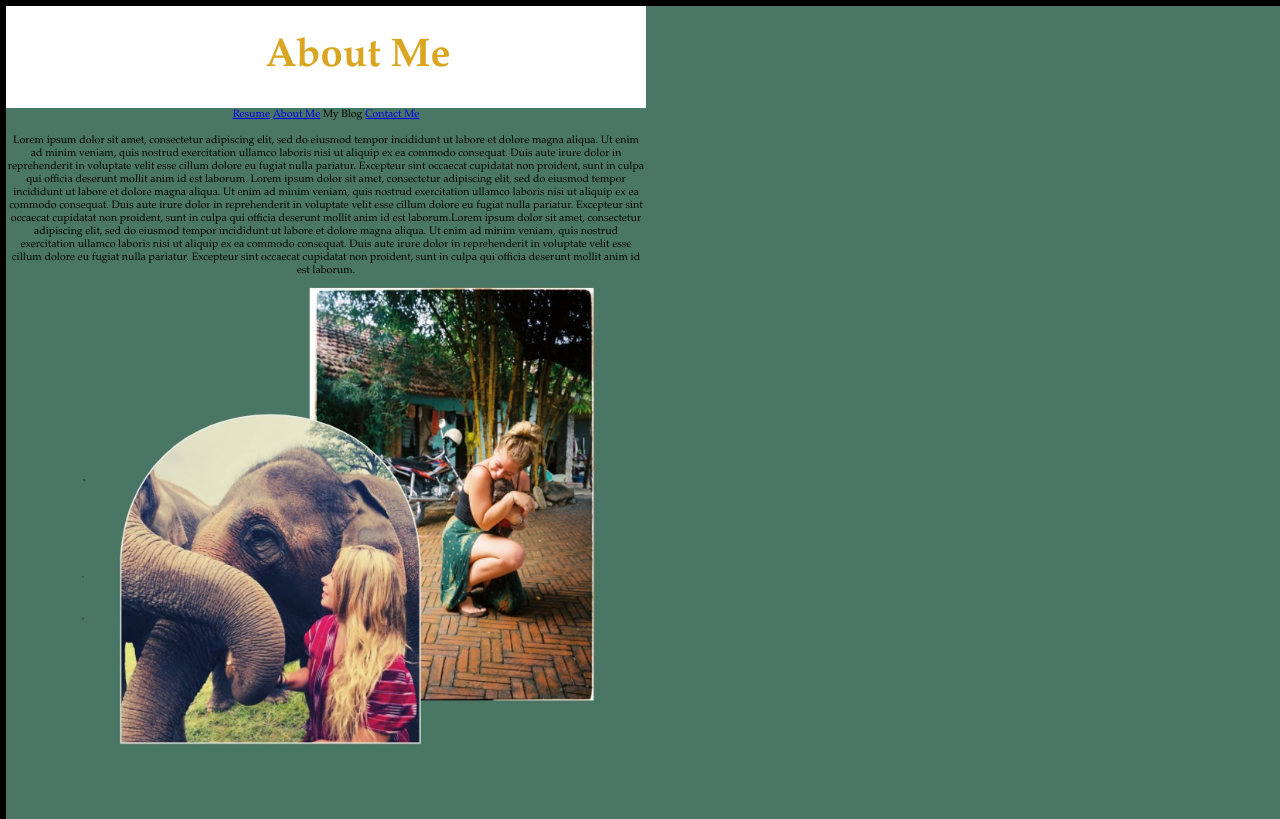
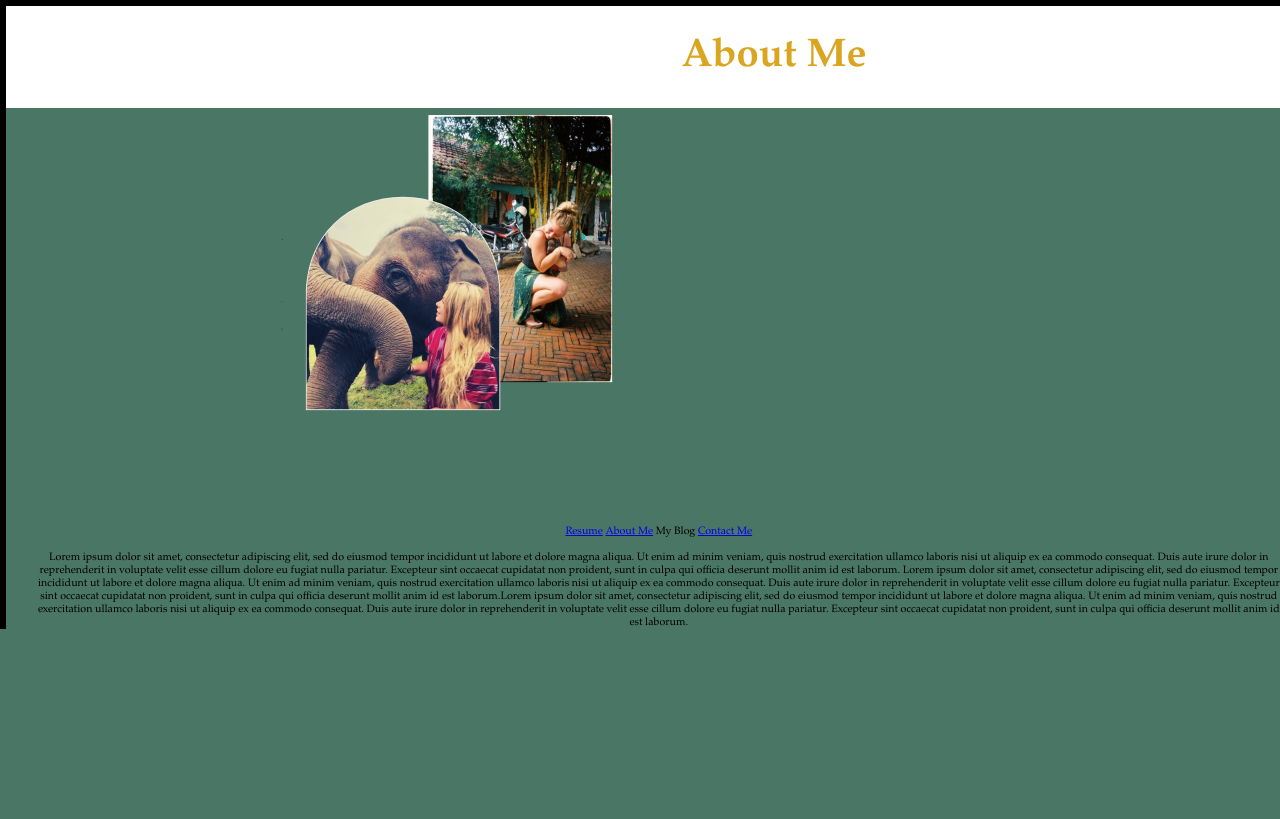
Before and after one commit to hollyLGru/ACA_web101_Holly_Grudovich, a plain HTML site: page aboutMe/index.html in a window 1280 px wide. Drawn offline with Linux system fonts and the light colour scheme.

Commit message:
moved files into repo

```diff
--- a/aboutMe/styles.css
+++ b/aboutMe/styles.css
@@ -1,4 +1,3 @@
-@media screen and (min-width: 1280px) {
 body {
 width: 100%;
 height: 100%;
@@ -10,39 +9,39 @@ grid-template-areas:
 "header header"
 "article photo";
 font-family: "Garamond", times, serif;
-border: solid 30pt black;
+border: solid 5pt black;
 border-bottom: 0;}
 
 header {
 grid-area: header;
-padding-left: 10%;
-background-color: white;}
+background-color: white;
+padding-left: 20%;
+color: goldenrod;}
 
-h1 {color: goldenrod;
-font-size: 130pt;
-}
-
-article {grid-area: article;
-font-size: 22pt;
-margin-left: 20%;
-margin-top: 5%;
-margin-bottom: 20%;
-
-}
+article
+{grid-area: article;
+padding-left: 2%;
+padding-top: 5%;}
 
 figure {
 grid-area: photo;
-margin: auto;} }
+margin: auto;}
+
+figure > img
+{height: 100%;
+width: 100%;}
 
 
-@media screen and (min-device-width: 280px) and (max-device-width: 1279px)  {
+@media screen and (min-device-width: 100px) and (max-device-width: 980px)  {
 body
 {display: grid;
+Margin: auto;
 grid-template-rows: 10%, 60%, 30%;
+grid-template-columns: 1fr;
 grid-template-areas:
 "header"
-    "article"
-    "photo";
+"photo"
+"article";
 background-color: #4A7665;
 display: grid;
 margin: auto;
@@ -51,8 +50,7 @@ border: solid 5pt black;
 border-bottom: 0;}
 
 header {
-    grid-area: header;
-}
+grid-area: header;}
 
 h1 {color: goldenrod;
 font-size: 30pt;
@@ -60,21 +58,18 @@ header {
 background-color: white;
 padding-top: auto;}
 
-    article {grid-area: article;
+article
+{grid-area: article;
 font-size: 8pt;
 margin: auto;
-   text-align: center;
+text-align: center;}
 
+figure {grid-area: photo;
+    margin: auto;
 }
-
-    figure {grid-area: photo;}
 
 figure > img {
 margin: auto;
-height: 100%;
-width: 100%;}
-
-
-
-
+height: 50%;
+width: 50%;}
 }
```
Lines whose indentation alone changed are shown as unchanged.
